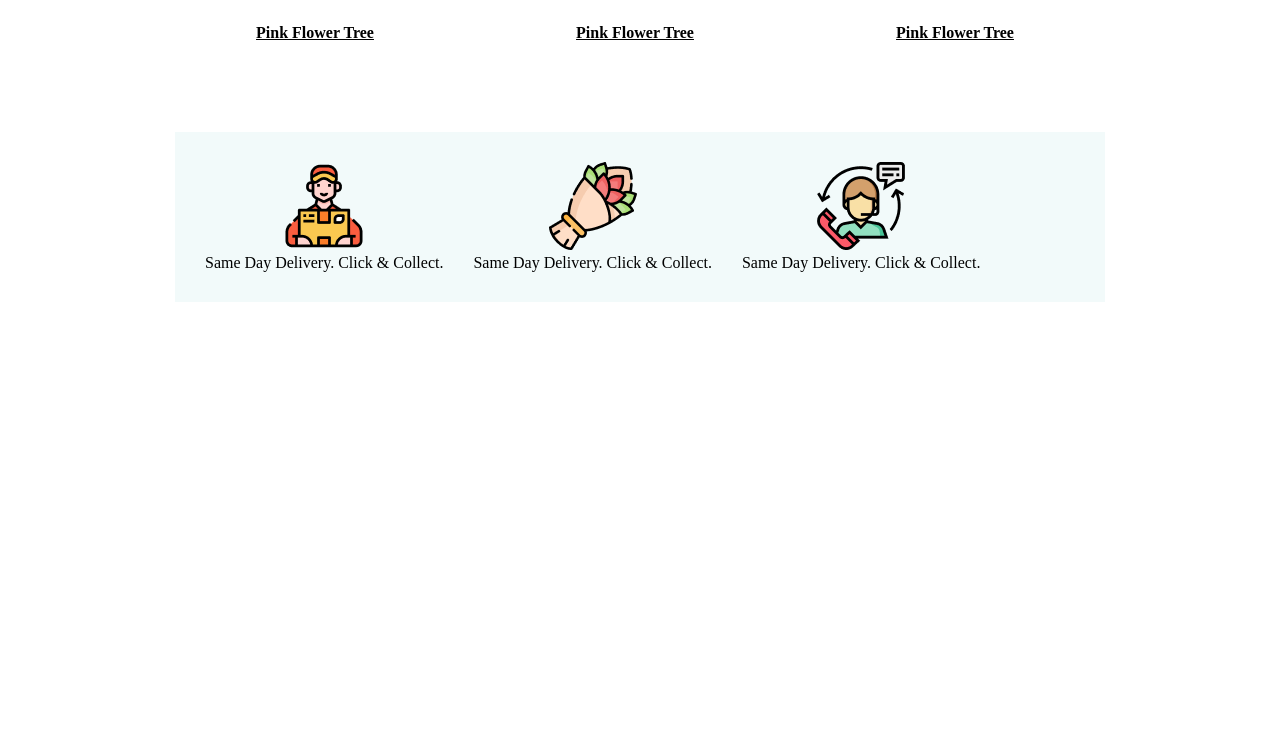
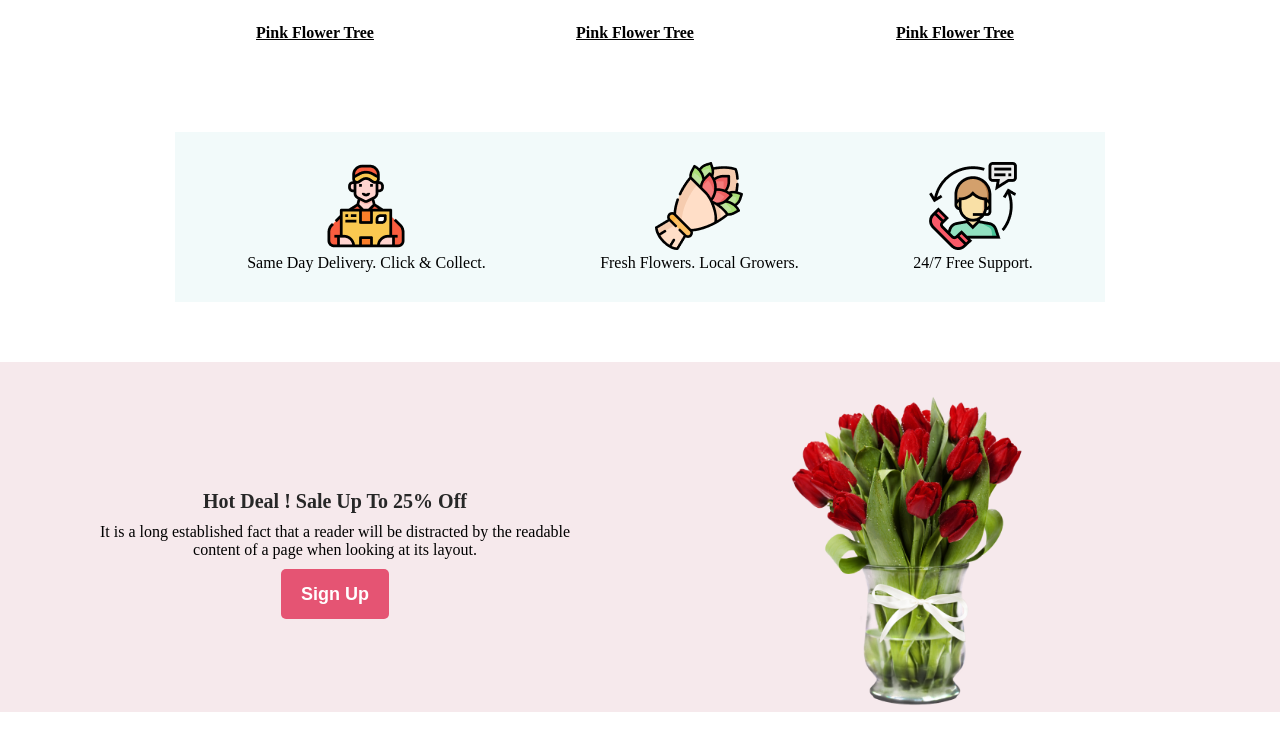
Before and after one commit to Aporna16/flower-shop, a plain HTML site: page index.html in a window 1280 px wide. Shown: the part 1179-1929 px from the top of the page. Before the commit the page ends 1481 px from the top, so only its background shows below. Drawn offline with Linux system fonts and the light colour scheme.

Commit message:
deal part added

```diff
--- a/index.html
+++ b/index.html
@@ -52,15 +52,26 @@
                 </div>
                 <div>
                     <img src="images/Group 58.png" alt="" srcset="">
-                    <p>Same Day Delivery. Click & Collect.</p>
+                    <p>Fresh Flowers. Local Growers.</p>
                 </div>
                 <div>
                     <img src="images/Group 59.png" alt="" srcset="">
-                    <p>Same Day Delivery. Click & Collect.</p>
+                    <p>24/7 Free Support.</p>
                 </div>
             </div>
         </section>
     </main>
+    <!-- deal part -->
+    <section>
+        <div class="deal">
+            <div class="deal-content">
+                <h3 class="deal-title">Hot Deal ! Sale Up To 25% Off</h3>
+                <p class="deal-description">It is a long established fact that a reader will be distracted by the readable <br>content of a page when looking at its layout.</p>
+                <button class="btn-primary">Sign Up</button>
+            </div>
+            <img class="deal-pic" src="images/pngwing 8.png" alt="" srcset="">
+        </div>
+    </section>
 </body>
 
 </html>
--- a/styles/style.css
+++ b/styles/style.css
@@ -118,6 +118,31 @@ background-color: #f2fafa;
 .part-2-container{
     display: flex;
     gap: 30px;
+    justify-content: space-around;
+    text-align: center;
     padding: 30px;
+}
+/* deal part styles */
+.deal{
+    margin-top: 60px;
+    margin-bottom: 60px;
+    padding: 30px 250px 0px 100px;
+    display: flex;
+    align-items: center;
+    justify-content: space-between;
+    background-color: #f6e9ec;
     text-align: center;
 }
+.deal-title {
+    font-size: 20px;
+    font-weight: 700;
+    margin-top: 5px;
+    margin-bottom: 10px;
+    color: #272727;
+}
+.deal-description{
+margin-bottom: 10px;
+}
+.deal-pic{
+    height: 320px;
+}
```
